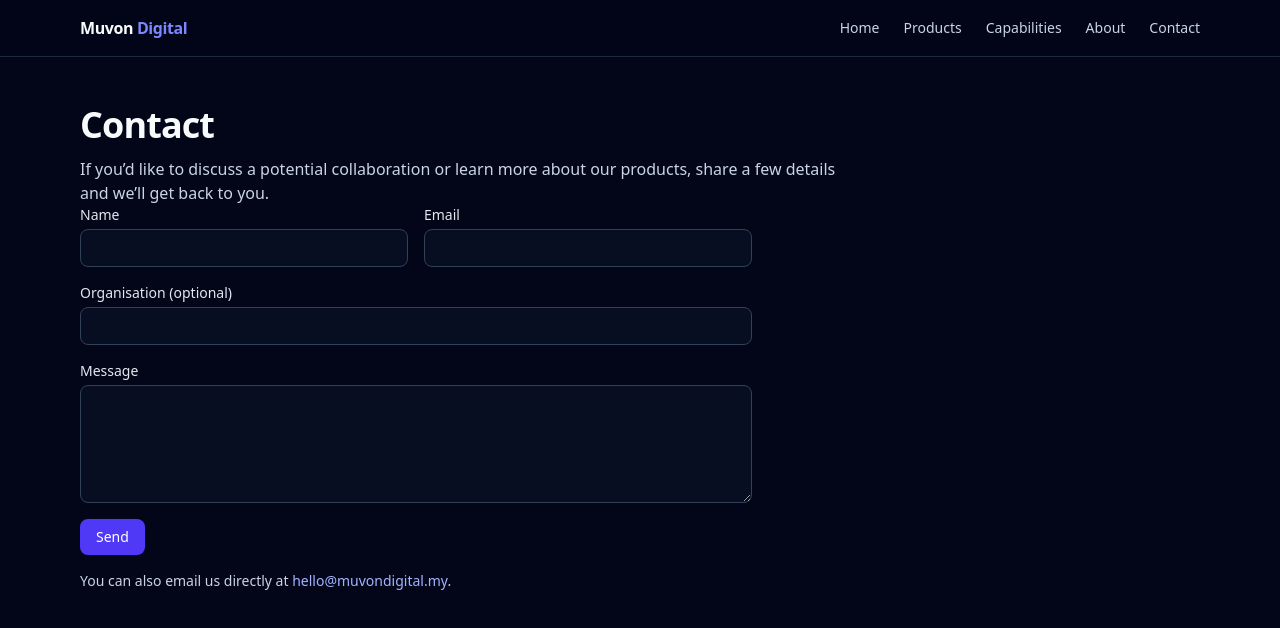
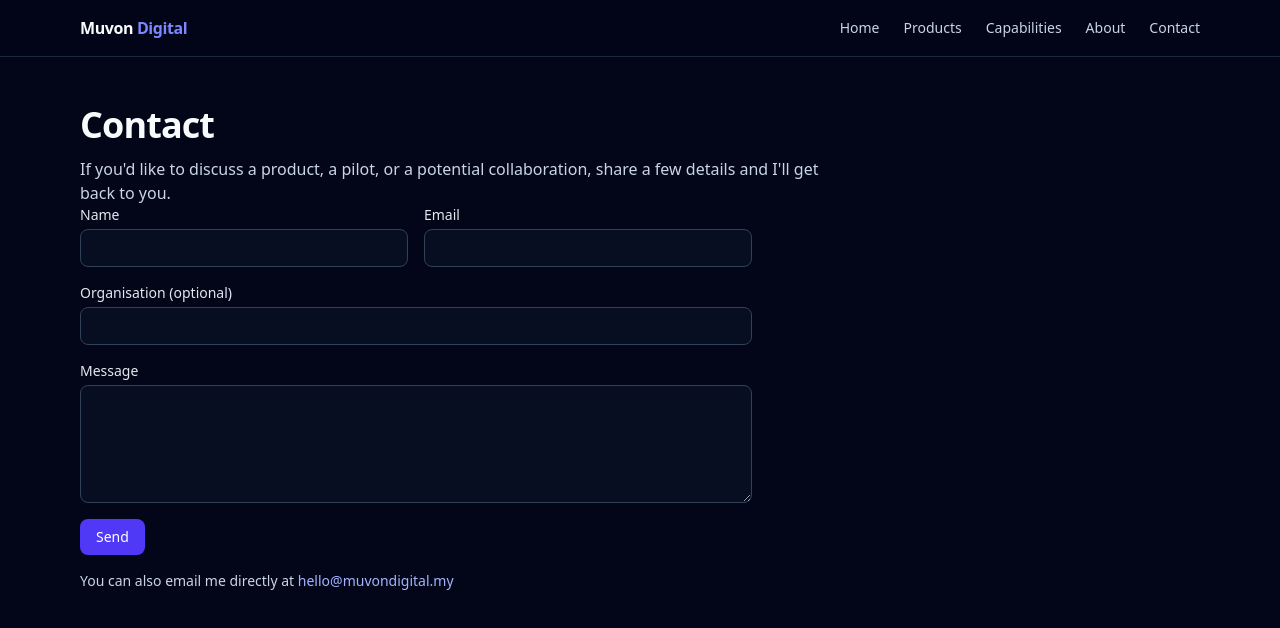
Before and after one commit to azrilxx/mvd, a Next.js app: page /contact in a window 1280 px wide. Shown: the top 628 px of the page. Built offline with nearby package versions, Linux system fonts and the light colour scheme.

Commit message:
Update Contact page content

```diff
--- a/src/app/contact/page.tsx
+++ b/src/app/contact/page.tsx
@@ -16,7 +16,7 @@ export default function ContactPage() {
 			<section className="space-y-3">
 				<h1 className="text-3xl sm:text-4xl font-semibold tracking-tight">Contact</h1>
 				<p className="text-slate-300 text-sm sm:text-base max-w-3xl">
-					If you’d like to discuss a potential collaboration or learn more about our products, share a few details and we’ll get back to you.
+					If you'd like to discuss a product, a pilot, or a potential collaboration, share a few details and I'll get back to you.
 				</p>
 			</section>
 
@@ -72,11 +72,10 @@ export default function ContactPage() {
 				</form>
 
 				<p className="text-sm text-slate-300">
-					You can also email us directly at{" "}
+					You can also email me directly at{" "}
 					<a href="mailto:hello@muvondigital.my" className="text-indigo-300 hover:text-indigo-200">
 						hello@muvondigital.my
 					</a>
-					.
 				</p>
 			</section>
 		</SiteShell>
```
